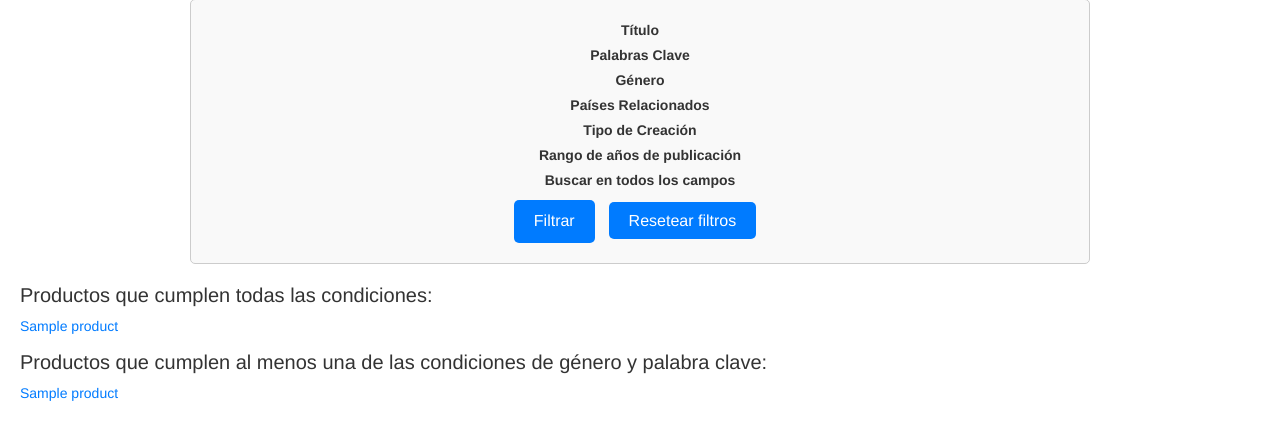
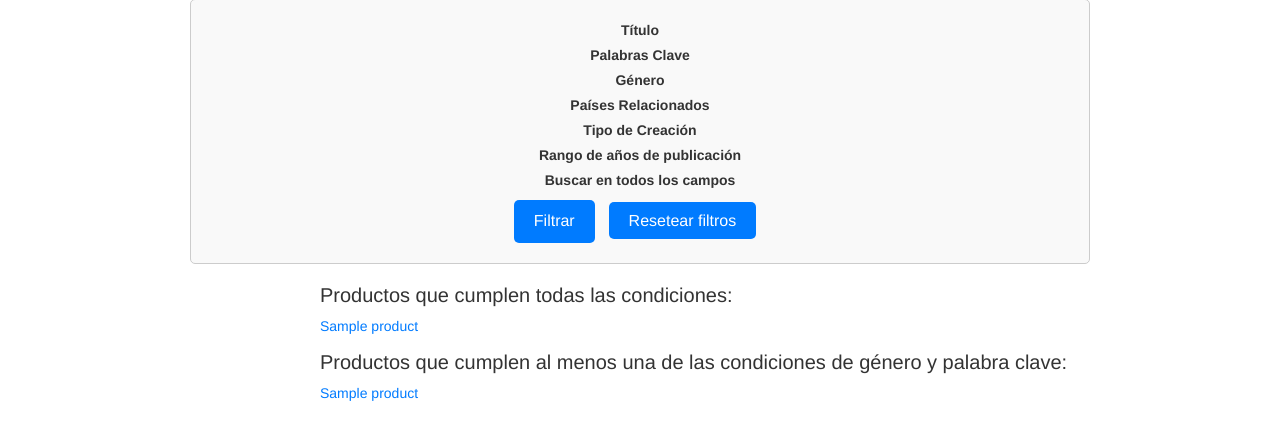
Before and after one commit to MarginaliaParatexta/marginalia, a Django app: template marginalia_paratexta/catalog/templates/catalog/product_list.html in a window 1280 px wide. Shown: the part 61-501 px from the top of the page. Run offline with Django 3.2, Linux system fonts and the light colour scheme; the template is opened without the code that fills it: most values are stand-ins (such as "Sample title", 1, 10 or a date in 2020); some libraries are stand-ins or nearby versions.

Commit message:
Update product_list.html

```diff
--- a/marginalia_paratexta/catalog/templates/catalog/product_list.html
+++ b/marginalia_paratexta/catalog/templates/catalog/product_list.html
@@ -37,7 +37,7 @@
     @media screen and (max-width: 700px) {
 
       .filtered-products{
-          margin-left: 10%
+          margin-left: 20px
         }
       .filter-form select[multiple] {
         height: auto; /* Establece la altura automática */
@@ -45,7 +45,12 @@
         overflow-y: auto; /* Agrega un scroll vertical si es necesario */
       }
     }
+    @media screen and (min-width: 700px) {
 
+      .filtered-products{
+        margin-left: 25%;
+        }
+    }
 
     .filter-form .btn-filter,
     .filter-form .btn-reset {
@@ -61,7 +66,6 @@
 
     .filtered-products {
       max-width: 900px;
-      margin: 20px;
     }
 
     .filtered-products h4 {
```
